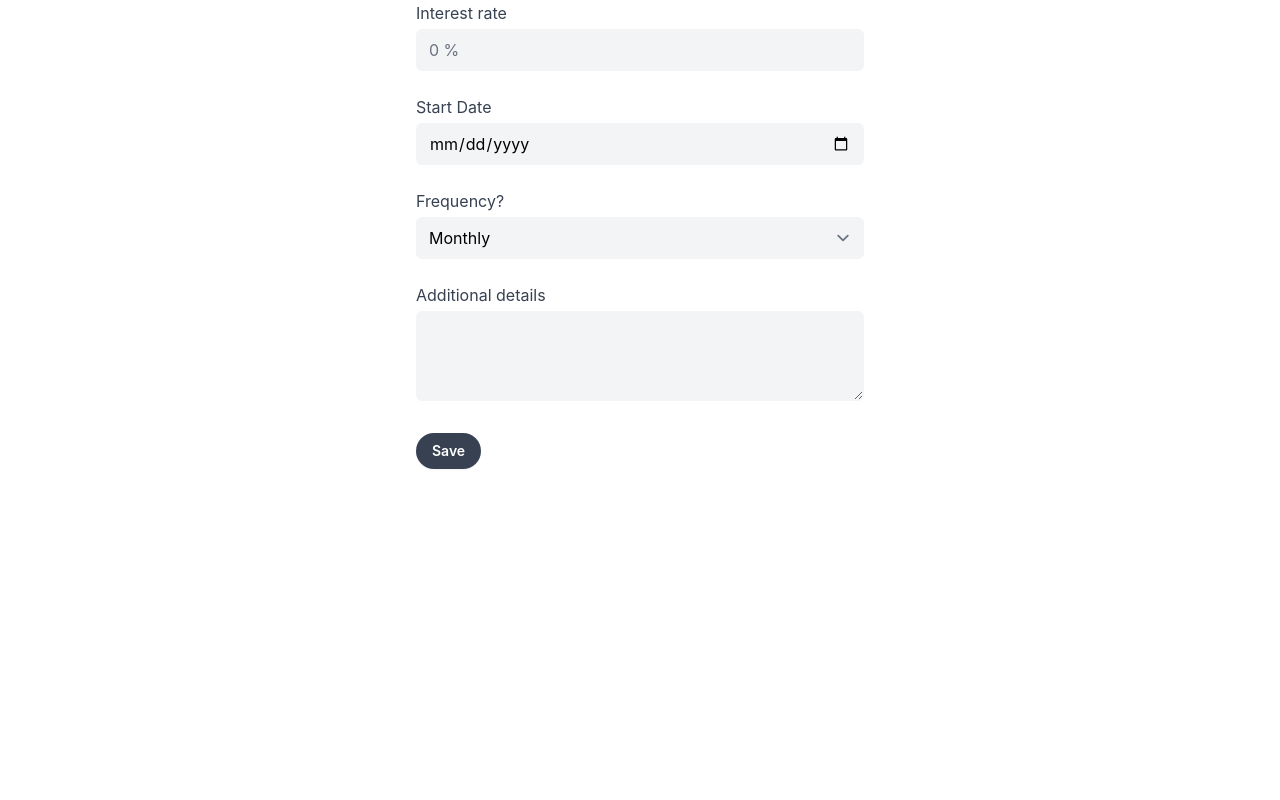
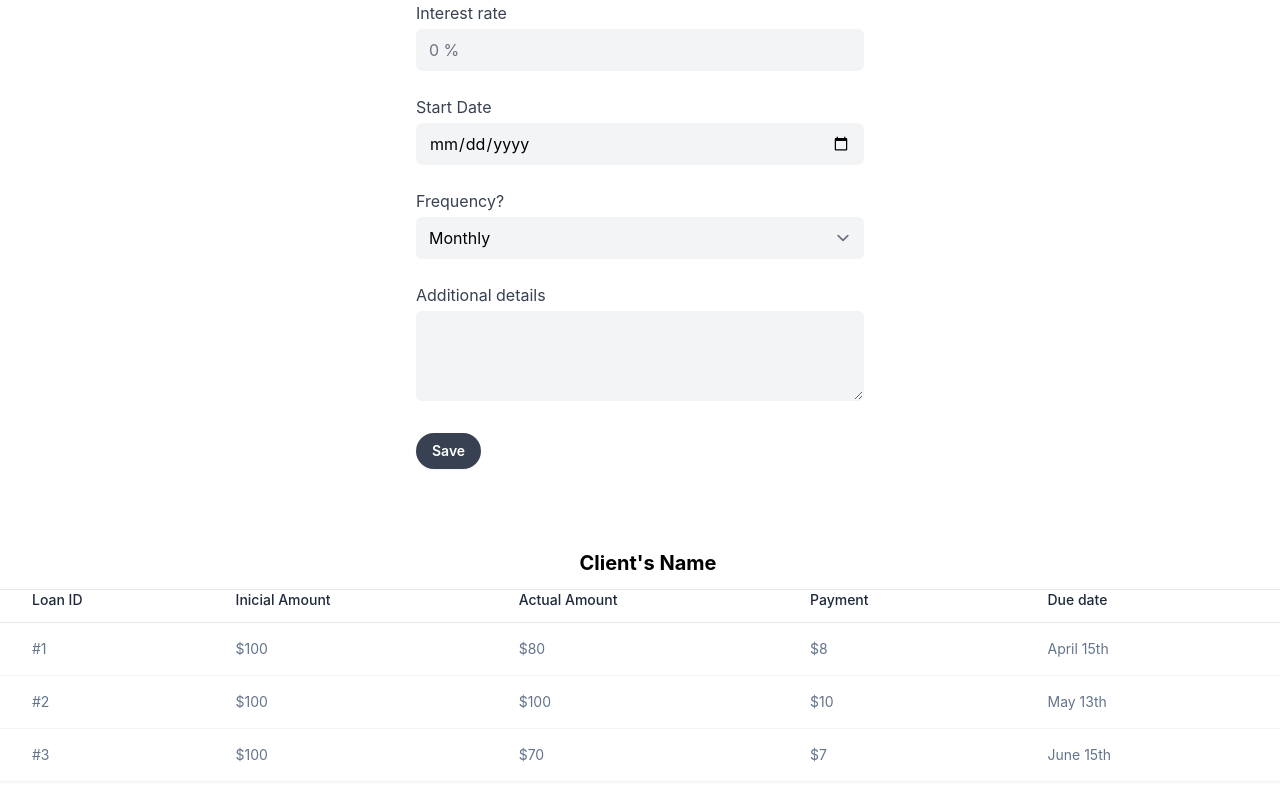
Before and after one commit to luztherose/loanMe, a React (Vite) app: page / in a window 1280 px wide. Shown: the part 1149-1949 px from the top of the page. Before the commit the page ends 1666 px from the top, so only its background shows below. Built offline with nearby package versions, Linux system fonts and the light colour scheme.

Commit message:
Close #3 List of loans per client UI

```diff
--- /dev/null
+++ b/src/components/ClientLoans.jsx
@@ -0,0 +1,92 @@
+function ClientLoans() {
+  return (
+    <div className="relative rounded-xl overflow-auto">
+      <div className="shadow-sm overflow-hidden my-8">
+        <table className="border-collapse table-auto w-full text-sm">
+          <thead>
+            <tr className="dark:bg-slate-200">
+              <th
+                className="border-b dark:border-slate-600 text-xl p-4 pl-8 pt-0 pb-3 text-black text-center"
+                colspan="5"
+              >
+                Client's Name
+              </th>
+            </tr>
+            <tr className="dark:bg-slate-400">
+              <th className="border-b dark:border-slate-600 font-medium p-4 pl-8 pt-0 pb-3 text-slate-800 dark:text-slate-200 text-left">
+                Loan ID
+              </th>
+              <th className="border-b dark:border-slate-600 font-medium p-4 pt-0 pb-3 text-slate-800 dark:text-slate-200 text-left">
+                Inicial Amount
+              </th>
+              <th className="border-b dark:border-slate-600 font-medium p-4 pt-0 pb-3 text-slate-800 dark:text-slate-200 text-left">
+                Actual Amount
+              </th>
+              <th className="border-b dark:border-slate-600 font-medium p-4 pr-8 pt-0 pb-3 text-slate-800 dark:text-slate-200 text-left">
+                Payment
+              </th>
+              <th className="border-b dark:border-slate-600 font-medium p-4 pr-8 pt-0 pb-3 text-slate-800 dark:text-slate-200 text-left">
+                Due date
+              </th>
+            </tr>
+          </thead>
+          <tbody className="bg-white dark:bg-slate-800">
+            <tr>
+              <td className="border-b border-slate-100 dark:border-slate-700 p-4 pl-8 text-slate-500 dark:text-slate-400">
+                #1
+              </td>
+              <td className="border-b border-slate-100 dark:border-slate-700 p-4 text-slate-500 dark:text-slate-400">
+                $100
+              </td>
+              <td className="border-b border-slate-100 dark:border-slate-700 p-4 text-slate-500 dark:text-slate-400">
+                $80
+              </td>
+              <td className="border-b border-slate-100 dark:border-slate-700 p-4 pr-8 text-slate-500 dark:text-slate-400">
+                $8
+              </td>
+              <td className="border-b border-slate-100 dark:border-slate-700 p-4 pr-8 text-slate-500 dark:text-slate-400">
+                April 15th
+              </td>
+            </tr>
+            <tr>
+              <td className="border-b border-slate-100 dark:border-slate-700 p-4 pl-8 text-slate-500 dark:text-slate-400">
+                #2
+              </td>
+              <td className="border-b border-slate-100 dark:border-slate-700 p-4 text-slate-500 dark:text-slate-400">
+                $100
+              </td>
+              <td className="border-b border-slate-100 dark:border-slate-700 p-4 text-slate-500 dark:text-slate-400">
+                $100
+              </td>
+              <td className="border-b border-slate-100 dark:border-slate-700 p-4 pr-8 text-slate-500 dark:text-slate-400">
+                $10
+              </td>
+              <td className="border-b border-slate-100 dark:border-slate-700 p-4 pr-8 text-slate-500 dark:text-slate-400">
+                May 13th
+              </td>
+            </tr>
+            <tr>
+              <td className="border-b border-slate-100 dark:border-slate-700 p-4 pl-8 text-slate-500 dark:text-slate-400">
+                #3
+              </td>
+              <td className="border-b border-slate-100 dark:border-slate-700 p-4 text-slate-500 dark:text-slate-400">
+                $100
+              </td>
+              <td className="border-b border-slate-100 dark:border-slate-700 p-4 text-slate-500 dark:text-slate-400">
+                $70
+              </td>
+              <td className="border-b border-slate-100 dark:border-slate-700 p-4 pr-8 text-slate-500 dark:text-slate-400">
+                $7
+              </td>
+              <td className="border-b border-slate-100 dark:border-slate-700 p-4 pr-8 text-slate-500 dark:text-slate-400">
+                June 15th
+              </td>
+            </tr>
+          </tbody>
+        </table>
+      </div>
+    </div>
+  );
+}
+
+export default ClientLoans;
--- a/src/components/Loan.jsx
+++ b/src/components/Loan.jsx
@@ -1,5 +1,6 @@
 import ClientForm from "./ClientForm";
 import AddLoan from "./AddLoan";
+import ClientLoans from "./ClientLoans";
 
 function Loan() {
   return (
@@ -11,6 +12,7 @@ function Loan() {
       </div>
       <ClientForm />
       <AddLoan />
+      <ClientLoans />
     </>
   );
 }
```
